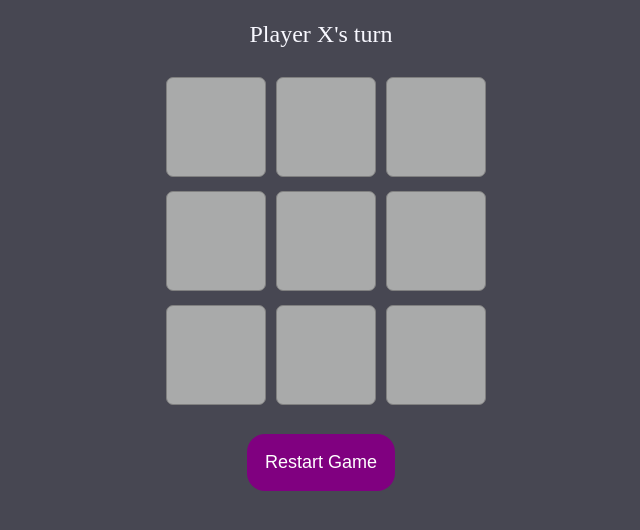
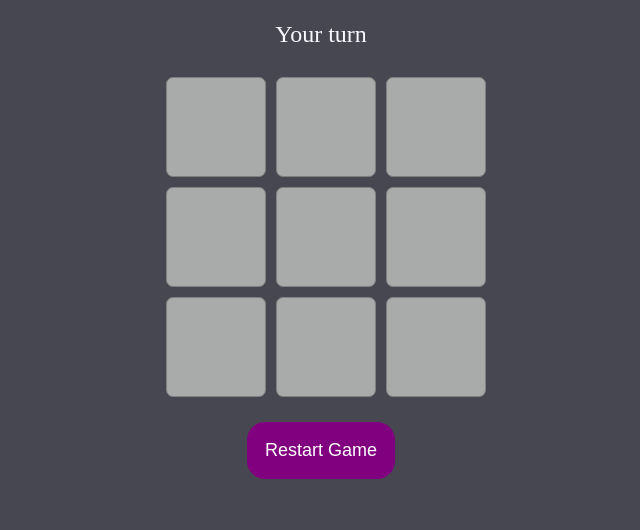
Before and after one commit to Martin-Atanasov123/Simple-XO-game, a plain HTML site: page index.html in a window 1280 px wide. Both pictures are taken after a click on the button "Restart Game". Shown: the part 200-730 px from the top of the page, without its empty margins (319-959 px from the left). Drawn offline with Linux system fonts and the light colour scheme.

Commit message:
Refactor game board structure and enhance player status updates

```diff
--- a/index.html
+++ b/index.html
@@ -9,26 +9,26 @@
 </head>
 <body>
     <h1>Single Player XO Game!</h1>
-    <p id="status">Your turn!</p>
-
+    <p id="status">Player X's turn!</p>
 
     <div id="game-board">
         <div class="block">
-            <div id="box1" class="box"><span onclick="play(this)">&nbsp;</span></div>
-            <div id="box2" class="box"><span onclick="play(this)">&nbsp;</span></div>
-            <div id="box3" class="box"><span onclick="play(this)">&nbsp;</span></div>
+            <div class="box" data-index="0"><span></span></div>
+            <div class="box" data-index="1"><span></span></div>
+            <div class="box" data-index="2"><span></span></div>
         </div>
         <div class="block">
-            <div id="box4" class="box"><span onclick="play(this)">&nbsp;</span></div>
-            <div id="box5" class="box"><span onclick="play(this)">&nbsp;</span></div>
-            <div id="box6" class="box"><span onclick="play(this)">&nbsp;</span></div>
+            <div class="box" data-index="3"><span></span></div>
+            <div class="box" data-index="4"><span></span></div>
+            <div class="box" data-index="5"><span></span></div>
         </div>
         <div class="block">
-            <div id="box7" class="box"><span onclick="play(this)">&nbsp;</span></div>
-            <div id="box8" class="box"><span onclick="play(this)">&nbsp;</span></div>
-            <div id="box9" class="box"><span onclick="play(this)">&nbsp;</span></div>
+            <div class="box" data-index="6"><span></span></div>
+            <div class="box" data-index="7"><span></span></div>
+            <div class="box" data-index="8"><span></span></div>
         </div>
     </div>
+
     <button id="reset-button" onclick="resetGame()">Restart Game</button>
 
     <script src="index.js"></script>
--- a/index.js
+++ b/index.js
@@ -1,27 +1,42 @@
 let gameState = Array(9).fill('');  // Keep track of the game state, empty = "", X or O
 let currentPlayer = 'X';  // Start with player X
 let isGameOver = false;  // Flag to check if the game is over
-const status = document.getElementById('status');
-const cells = document.querySelectorAll('.box span');  // Get all the cell elements
+const status = document.getElementById('status');  // Get the element to update status
+const cells = document.querySelectorAll('.box');  // Get all the box elements
+
+// Add event listeners to each cell
+cells.forEach(cell => {
+    cell.addEventListener('click', () => play(cell));
+});
 
 // Function to handle a player's move
 function play(cell) {
-    const index = Array.from(cells).indexOf(cell);  // Get the index of the clicked cell
+    const index = cell.getAttribute('data-index');  // Get the index of the clicked cell
+    const span = cell.querySelector('span');  // Find the span inside the cell
 
     // Only allow player X to click and make a move if it's not already filled
     if (!isGameOver && gameState[index] === '' && currentPlayer === 'X') {
         gameState[index] = 'X';  // Update game state with "X"
-        cell.innerHTML = 'X';  // Update the cell visually with "X"
+        span.textContent = 'X';  // Update the cell visually with "X"
         cell.classList.add('occupied');  // Mark cell as occupied
         currentPlayer = 'O';  // Switch to AI (Player O)
-        status.textContent = "AI's turn";  // Update the status
+        updateStatus("AI's turn");  // Update the status text
 
         checkWinner();  // Check if there's a winner after player move
         if (!isGameOver) {
             setTimeout(() => {
                 aiMove();  // After a short delay, AI makes its move
-            }, 500);  // Delay AI move to give some time for the player move
+            }, 400);  // Delay AI move to give some time for the player move
         }
+    }
+}
+
+// Function to update the status text
+function updateStatus(text) {
+    if (status) {
+        status.textContent = text;  // Set the status text content
+    } else {
+        console.warn("Status element not found!");  // Debug log
     }
 }
 
@@ -33,10 +48,10 @@ function aiMove() {
 
     const aiMoveIndex = availableMoves[Math.floor(Math.random() * availableMoves.length)];  // Pick a random available move
     gameState[aiMoveIndex] = 'O';  // Update game state with "O"
-    cells[aiMoveIndex].innerHTML = 'O';  // Update the cell visually with "O"
+    cells[aiMoveIndex].querySelector('span').textContent = 'O';  // Update the cell visually with "O"
     cells[aiMoveIndex].classList.add('occupied');  // Mark cell as occupied
     currentPlayer = 'X';  // Switch back to player X
-    status.textContent = "Player X's turn";  // Update the status
+    updateStatus("Your turn");  // Update the status text
 
     checkWinner();  // Check if there's a winner after AI move
 }
@@ -52,14 +67,14 @@ function checkWinner() {
     for (let combination of winningCombinations) {
         const [a, b, c] = combination;
         if (gameState[a] && gameState[a] === gameState[b] && gameState[a] === gameState[c]) {
+            // Highlight the winning cells
+            highlightCells(combination, 'winner');
+
             // Color the winning cells and display an alert
             setTimeout(() => {
                 alert(`${gameState[a]} wins!`);
                 resetGame();  // Reset the game after a win
-            }, 200);
-
-            // Highlight the winning cells
-            highlightCells(combination, 'winner');
+            }, 20);
 
             isGameOver = true;  // End the game
             return;
@@ -68,13 +83,13 @@ function checkWinner() {
 
     // Check for draw
     if (!gameState.includes('')) {
+        // Highlight all cells with the draw color
+        cells.forEach(cell => cell.classList.add('draw'));
+
         setTimeout(() => {
             alert("It's a draw!");  // Show draw if all cells are filled
             resetGame();  // Reset the game after a draw
-        }, 200);
-
-        // Highlight all cells with the draw color
-        cells.forEach(cell => cell.classList.add('draw'));
+        }, 20);
 
         isGameOver = true;  // End the game
     }
@@ -91,16 +106,10 @@ function highlightCells(indices, className) {
 function resetGame() {
     gameState = Array(9).fill('');
     currentPlayer = 'X';
-    status.textContent = "Player X's turn";  // Set the status back to Player X's turn
-    isGameOver = false;  // Reset game over flag
-
+    updateStatus("Your turn");  // Set the status back to Player X's turn
+    isGameOver = false;
     cells.forEach(cell => {
-        cell.innerHTML = '';  // Clear the grid
-        cell.classList.remove('winner', 'draw', 'occupied');  // Remove any color or winner class
+        cell.querySelector('span').textContent = '';
+        cell.classList.remove('occupied', 'winner', 'draw');
     });
 }
-
-// Attach event listeners to all the cells
-cells.forEach(cell => {
-    cell.addEventListener('click', () => play(cell));
-});
--- a/style.css
+++ b/style.css
@@ -10,7 +10,8 @@ h1 {
     font-size: 2rem;
     color: ghostwhite;
 }
-p{
+
+p {
     font-size: 1.5rem;
     color: ghostwhite;
 }
@@ -22,23 +23,20 @@ p{
     margin: 0 auto;
 }
 
-/* Adding styles for the winning and draw states */
-/* Add some styles to highlight winner and draw */
 .winner {
-    background-color: gold; /* Highlight winning cells */
+    background-color: gold;
     color: white;
     font-weight: bold;
 }
 
 .draw {
-    background-color: lightgray; /* Highlight cells in case of draw */
+    background-color: lightgray;
 }
 
 .occupied {
-    pointer-events: none; /* Prevent further clicks on occupied cells */
+    pointer-events: none;
 }
 
-/* Optional: Style for the reset button */
 #reset-button {
     margin-top: 20px;
     padding: 1em;
@@ -54,10 +52,9 @@ p{
     background-color: darkpurple;
 }
 
-
 .box {
     display: inline-block;
-    cursor: pointer; /* Make the cursor a pointer when hovering over cells */
+    cursor: pointer;
     box-sizing: border-box;
     text-align: center;
     border-radius: 7px;
@@ -70,16 +67,17 @@ p{
 }
 
 .box:hover {
-    background-color: lightgray; /* Highlight cells on hover */
+    background-color: rgb(218, 216, 216);
 }
 
-
 span {
+    display: inline-block;
+    width: 100%;
+    height: 100%;
     font-size: 75px;
     font-family: sans-serif;
     text-align: center;
-    height: 75px;
-    width: 75px;
+    line-height: 100px; /* Vertically center X and O */
 }
 
 button {
```
